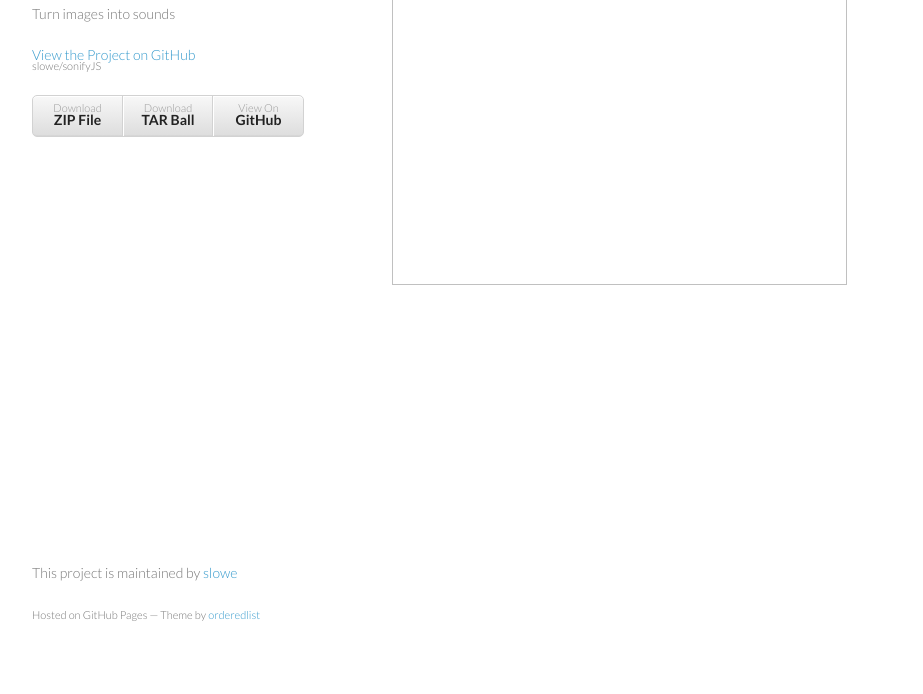
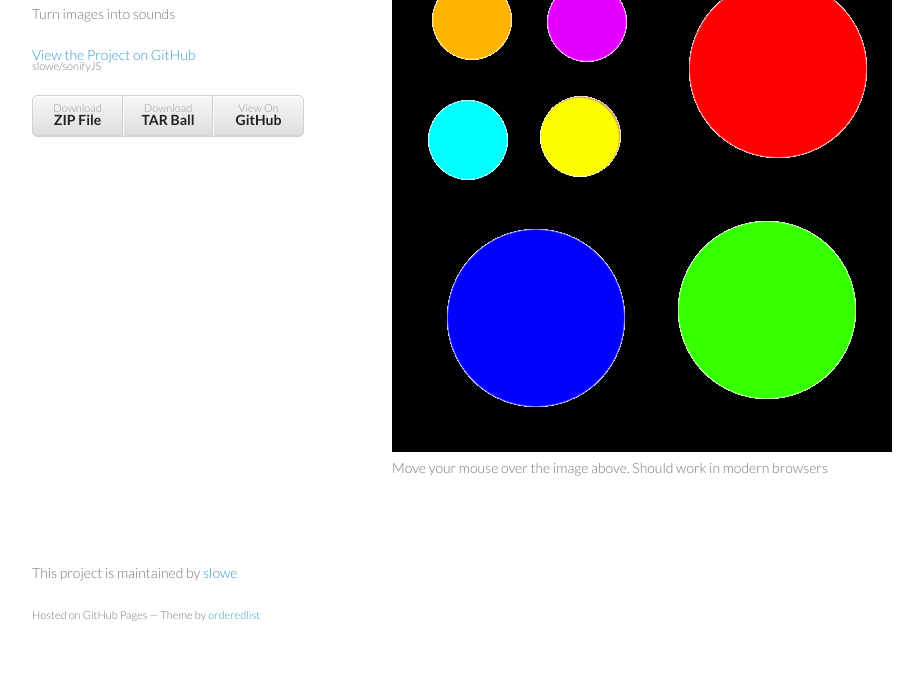
Before and after one commit to slowe/sonifyJS, a plain HTML site: page index.html in a window 1280 px wide. Shown: the part 106-800 px from the top of the page, without its empty margins (178-1101 px from the left). Drawn offline with Linux system fonts and the light colour scheme.

Commit message:
Update testcard src

```diff
--- a/index.html
+++ b/index.html
@@ -39,8 +39,8 @@
         </ul>
       </header>
       <section>
-		<img src="Testcard_J.jpg" style="width: 455px;height:333px; cursor: pointer;" id="image" />
-
+		<img src="testcard.png" style="width: 500px;height:500px; cursor: pointer;" id="image" />
+		<p>Move your mouse over the image above. Should work in modern browsers</p>
       </section>
       <footer>
         <p>This project is maintained by <a href="https://github.com/slowe">slowe</a></p>
```
